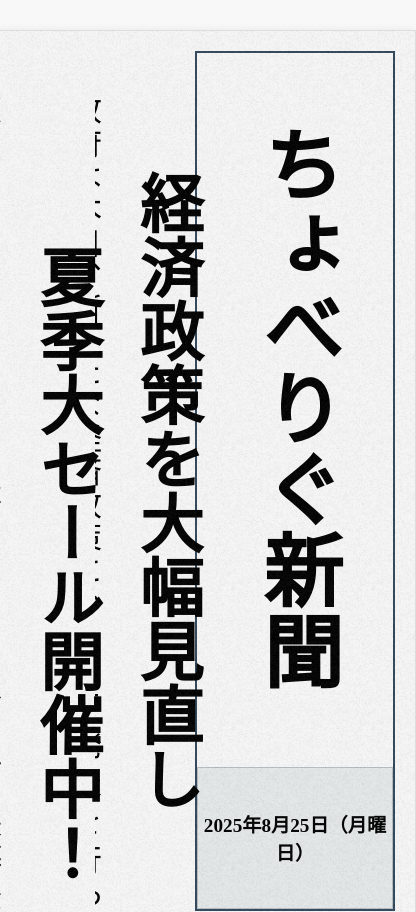
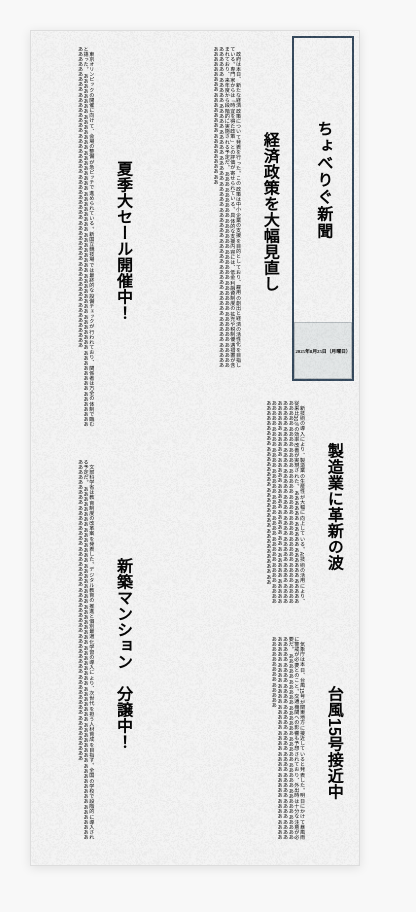
Before and after one commit to jigintern/2025-summer-b, a plain HTML site: page public/newspaper.html in a window 390 px wide. Shown: the top 912 px of the page, 416 px wide, since content can reach past the window. Drawn offline with Linux system fonts and the light colour scheme; a web font is replaced by a local one.

Commit message:
👍: モバイル用設定を追加

```diff
--- a/public/modal.ts
+++ b/public/modal.ts
@@ -27,7 +27,7 @@ document.addEventListener("DOMContentLoaded", function () {
     });
 
     // モーダル外をクリック時の処理
-    window.addEventListener("click", function (event) {
+    globalThis.addEventListener("click", function (event) {
         if (event.target === modal) {
             modal.style.display = "none";
             document.body.style.overflow = "auto"; // スクロール有効化
--- a/public/newspaper.css
+++ b/public/newspaper.css
@@ -201,8 +201,8 @@ body {
     grid-column: 1 / 2;
 }
 
-/* レスポンシブデザイン
-@media screen and (max-width: 1200px) {
+/* レスポンシブデザイン */
+/* @media screen and (max-width: 1200px) {
     .parent {
         height: 85vh;
         padding: 15px;
@@ -302,7 +302,7 @@ body {
     .advertisement {
         padding: 2px;
     }
-}
+} */
 
 @media screen and (max-width: 480px) {
     .parent {
@@ -312,21 +312,7 @@ body {
         height: 95vh;
         grid-template-columns: 2fr 30px 3fr repeat(3, 30px);
         grid-template-rows: repeat(14, 1fr);
-        height: 218mm;
-        width: 162mm;
-    }
-
-    .newspaper-title {
-        font-size: 1rem;
-    } */
-
-    /* 日付 */
-    /* .date {
-        font-size: 0.3rem;
-    } */
-
-    /* 見出し */
-    /* .headline {
+        .headline {
             font-size: 1rem;
         }
 
@@ -369,10 +355,66 @@ body {
             display: grid;
             grid-template-columns: 1fr 40px;
             height: 100%;
-} */
-/* } */
+        }
+        height: 218mm;
+        width: 162mm;
+    }
 
+    .newspaper-title {
+        font-size: 1rem;
+    }
 
+    /* 日付 */
+    .date {
+        font-size: 0.3rem;
+    }
+
+    /* 見出し */
+    .headline {
+        font-size: 1rem;
+    }
+
+    .article-body {
+        font-size: 0.32rem;
+        line-height: 1.1;
+    }
+
+    .title-container {
+        grid-area: 1 / 5 / 7 / 7;
+        display: grid;
+        grid-template-rows: 5fr 1fr;
+    }
+    .article-container-1 {
+        grid-area: 1 / 3 / 7 / 5;
+        display: grid;
+        grid-template-columns: 1fr 40px;
+        height: 100%;
+    }
+    .article-container-2 {
+        grid-area: 7 / 3 / 11 / 7;
+        display: grid;
+        grid-template-columns: 1fr 40px;
+        height: 100%;
+    }
+    .article-container-3 {
+        grid-area: 11 / 3 / 15 / 7;
+        display: grid;
+        grid-template-columns: 1fr 40px;
+        height: 100%;
+    }
+    .article-container-4 {
+        grid-area: 1 / 1 / 8 / 3;
+        display: grid;
+        grid-template-columns: 1fr 40px;
+        height: 100%;
+    }
+    .article-container-5 {
+        grid-area: 8 / 1 / 15 / 3;
+        display: grid;
+        grid-template-columns: 1fr 40px;
+        height: 100%;
+    }
+}
 
 /* モーダルスタイル */
 .modal {
```
Lines whose indentation alone changed are shown as unchanged.
